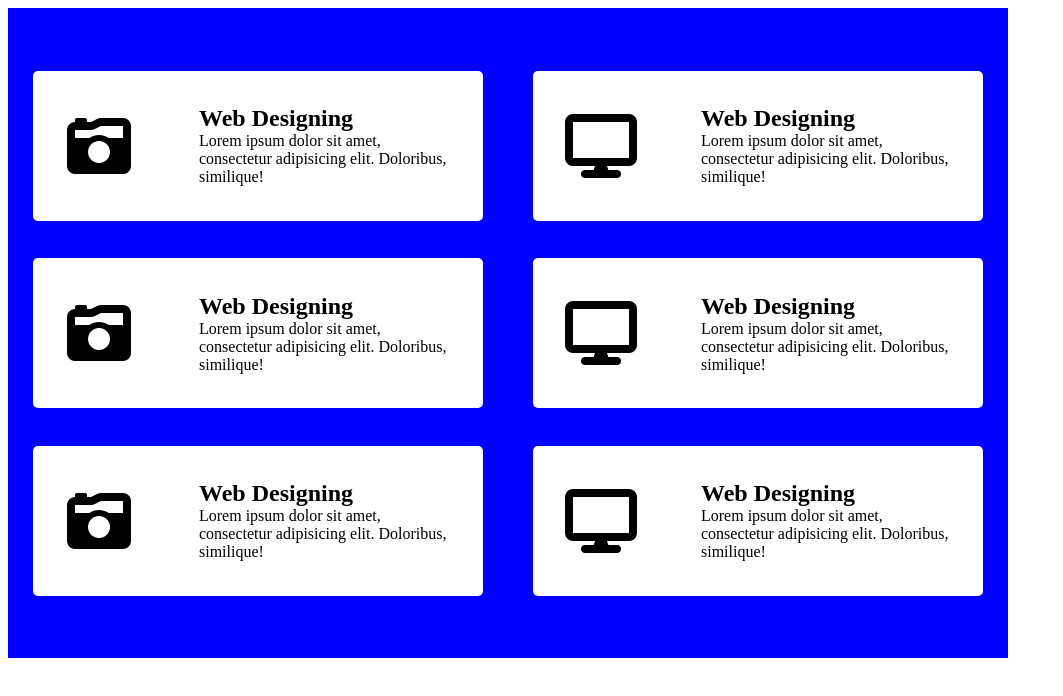
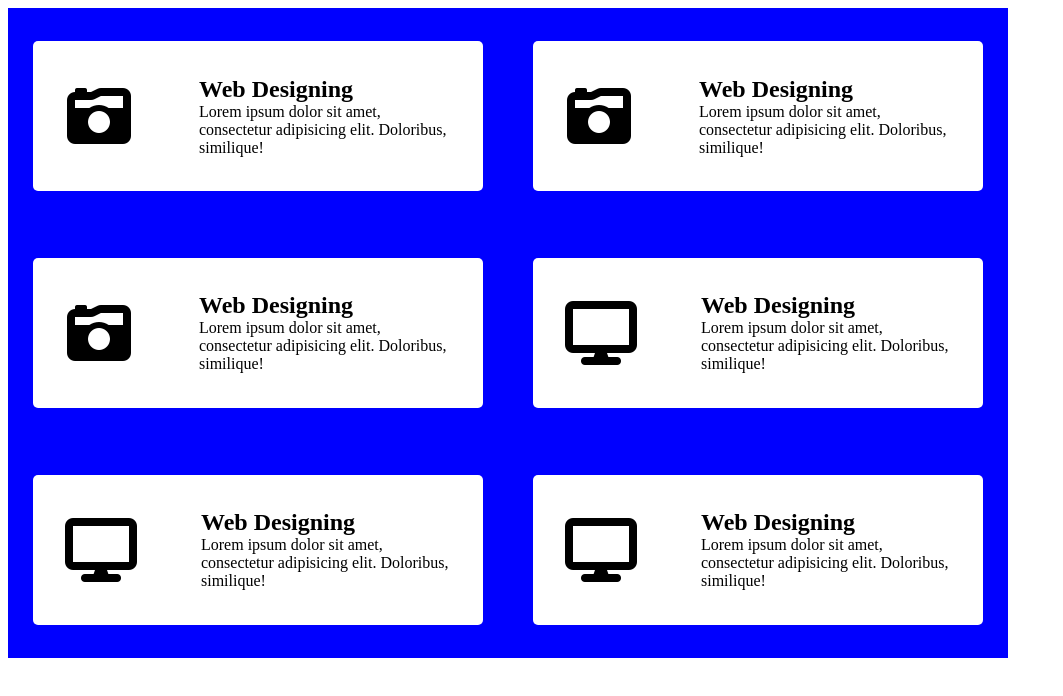
Before and after one commit to Tetiano4kaS/lessons, a plain HTML site: page lessons/les2/cards2/index.html in a window 1280 px wide. Shown: the whole page, without its empty margins (0-1063 px from the left). Drawn offline with Linux system fonts and the light colour scheme.

Commit message:
changed code

```diff
--- a/lessons/les2/cards2/index.html
+++ b/lessons/les2/cards2/index.html
@@ -8,7 +8,6 @@
 </head>
 <body>
 <div class="card">
-    <div class="firstBlock">
         <div class="colorWhite">
             <div><i class="fa-solid fa-camera-retro fa-4x"></i></div>
             <div class="mainText">
@@ -32,10 +31,8 @@
                 <p>Lorem ipsum dolor sit amet, consectetur adipisicing elit.
                     Doloribus, similique!</p>
             </div>
-        </div>
 
     </div>
-    <div class="firstBlock">
         <div class="colorWhite">
             <div><i class="fa-solid fa-display fa-4x"></i></div>
             <div class="mainText">
@@ -61,7 +58,6 @@
             </div>
         </div>
 
-    </div>
 </div>
 
 </body>
--- a/lessons/les2/cards2/style.css
+++ b/lessons/les2/cards2/style.css
@@ -5,8 +5,8 @@
     width: 1000px;
     display: flex;
     align-items: center;
-    flex-direction: row;
-    align-content: space-around;
+    justify-content: space-around;
+    flex-wrap: wrap;
 }
 
 
@@ -30,12 +30,3 @@
     height: auto;
     width: 250px;
 }
-
-.firstBlock {
-    display: flex;
-    flex-direction: column;
-    height: 600px;
-    width: 500px;
-    justify-content: space-evenly;
-    align-items: center;
-}
```
